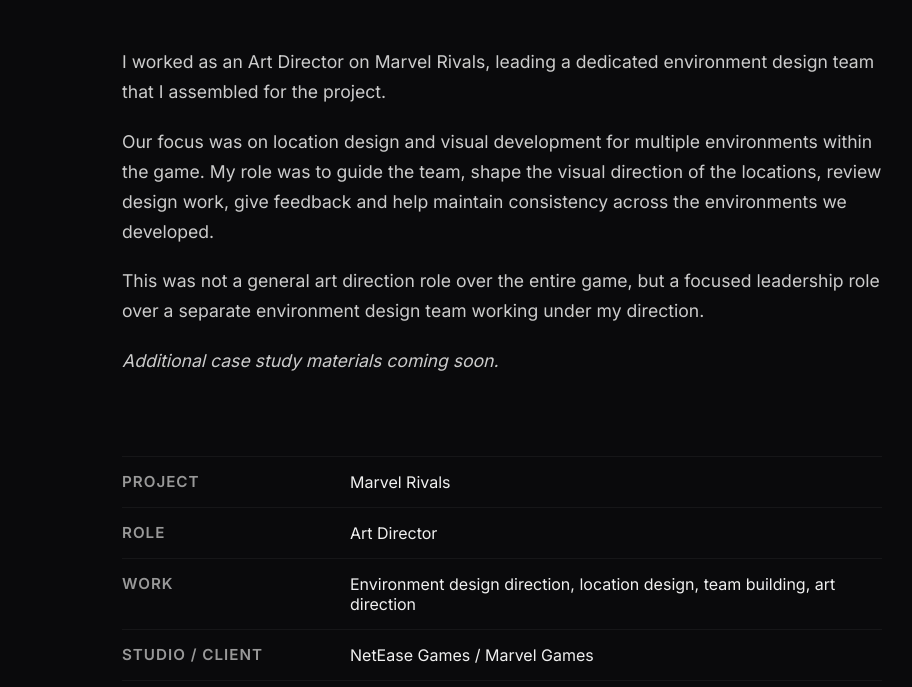
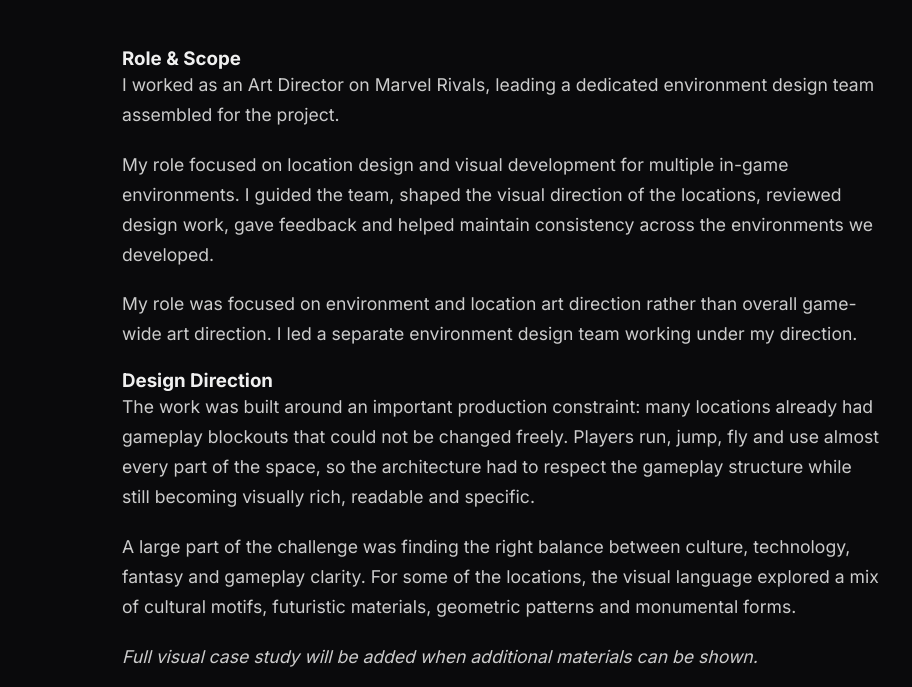
Before and after one commit to AlexPiArt/portfolio, a plain HTML site: page marvel-rivals.html in a window 1280 px wide. Shown: the part 265-952 px from the top of the page, without its empty margins (138-1050 px from the left). Drawn offline with Linux system fonts and the light colour scheme.

Commit message:
docs: update Marvel Rivals project description and roles

```diff
--- a/marvel-rivals.html
+++ b/marvel-rivals.html
@@ -29,17 +29,24 @@
 
 
             <div class="project-intro text-block">
-                <p>I worked as an Art Director on Marvel Rivals, leading a dedicated environment design team that I assembled for the project.</p>
-                <p>Our focus was on location design and visual development for multiple environments within the game. My role was to guide the team, shape the visual direction of the locations, review design work, give feedback and help maintain consistency across the environments we developed.</p>
-                <p>This was not a general art direction role over the entire game, but a focused leadership role over a separate environment design team working under my direction.</p>
-                <p><em>Additional case study materials coming soon.</em></p>
+                <h3>Role & Scope</h3>
+                <p>I worked as an Art Director on Marvel Rivals, leading a dedicated environment design team assembled for the project.</p>
+                <p>My role focused on location design and visual development for multiple in-game environments. I guided the team, shaped the visual direction of the locations, reviewed design work, gave feedback and helped maintain consistency across the environments we developed.</p>
+                <p>My role was focused on environment and location art direction rather than overall game-wide art direction. I led a separate environment design team working under my direction.</p>
+
+                <h3>Design Direction</h3>
+                <p>The work was built around an important production constraint: many locations already had gameplay blockouts that could not be changed freely. Players run, jump, fly and use almost every part of the space, so the architecture had to respect the gameplay structure while still becoming visually rich, readable and specific.</p>
+                <p>A large part of the challenge was finding the right balance between culture, technology, fantasy and gameplay clarity. For some of the locations, the visual language explored a mix of cultural motifs, futuristic materials, geometric patterns and monumental forms.</p>
+                <p><em>Full visual case study will be added when additional materials can be shown.</em></p>
             </div>
 
             <div class="project-credits-table">
                 <div class="credit-row"><span class="credit-label">Project</span><span class="credit-value">Marvel Rivals</span></div>
                 <div class="credit-row"><span class="credit-label">Role</span><span class="credit-value">Art Director</span></div>
-                <div class="credit-row"><span class="credit-label">Work</span><span class="credit-value">Environment design direction, location design, team building, art direction</span></div>
+                <div class="credit-row"><span class="credit-label">Work</span><span class="credit-value">Environment art direction, location design, visual development, team leadership, design review</span></div>
+                <div class="credit-row"><span class="credit-label">Focus</span><span class="credit-value">Gameplay-driven environments, location design, visual consistency, team direction</span></div>
                 <div class="credit-row"><span class="credit-label">Studio / Client</span><span class="credit-value">NetEase Games / Marvel Games</span></div>
+                <div class="credit-row"><span class="credit-label">Materials</span><span class="credit-value">Visual case study currently limited by project restrictions</span></div>
             </div>
 
             <div class="back-link-wrapper-bottom">
```
